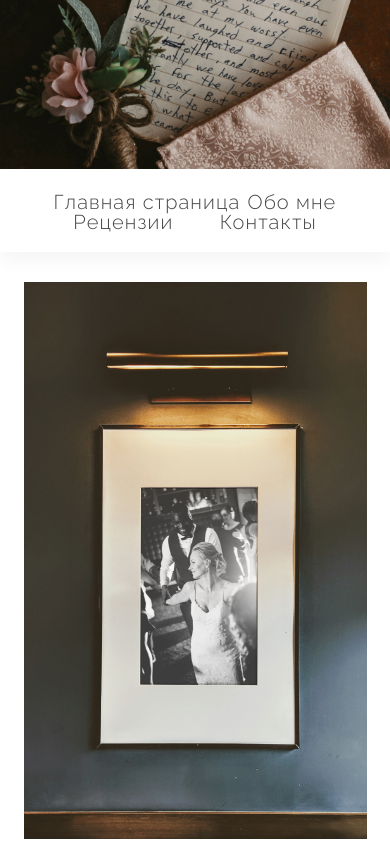
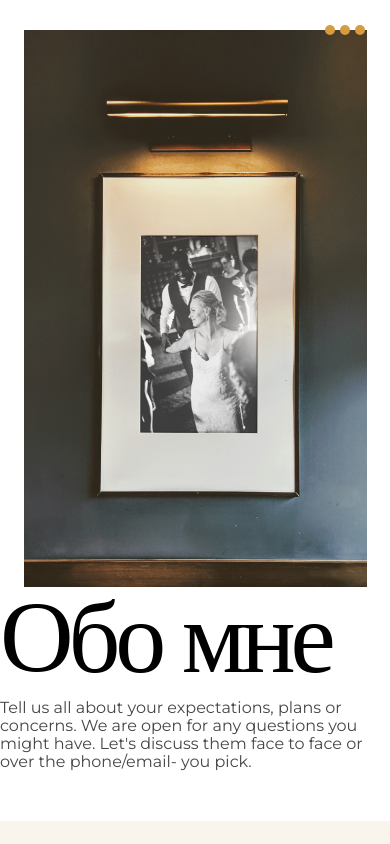
Before and after one commit to varflam/alina-gift, a React (Create React App) app: page /about in a window 390 px wide. Shown: the top 844 px of the page. Built offline with nearby package versions, Linux system fonts and the light colour scheme; data requests are answered from the project's data file; the HTML template or start-up script is replaced by a standard one; a web font is replaced by a local one.

Commit message:
media query navBar added

```diff
--- a/src/features/navigation/Navigation.js
+++ b/src/features/navigation/Navigation.js
@@ -1,29 +1,66 @@
-import {Link} from 'react-router-dom';
+import { useState, useEffect, useRef } from 'react';
+import {NavLink} from 'react-router-dom';
+import classNames from 'classnames';
 
+import ScrollToTop from '../../utils/ScrollToTop';
 import bg from '../../assets/navigation/bg.jpg';
 
 import './navigation.sass';
 
 const Navigation = () => {
+    const [openNav, setOpenNav] = useState(false);
+    const ref = useRef();
+
+    const changeNavStatus = (e) => {
+         if (e.currentTarget !== e.target) {
+            setOpenNav(state => !state);
+        }
+    }
+
+    useEffect(() => {
+        const listener = event => {
+          if (!ref.current || ref.current.contains(event.target)) {
+            return;
+          }
+          setOpenNav(false);
+        };
+        document.addEventListener('click', listener);
+        return () => {
+          document.removeEventListener('click', listener);
+        };
+    },[ref]);
+
+    const navClasses = classNames({
+        'nav' : true,
+        'nav_active' : openNav
+    });
+
     return(
-        <header>
+        <header ref={ref}>
+        <ScrollToTop/>
         <img src={bg} alt="Background" className="nav__img" />
-        <nav className="nav">
-            <ul>
+        <nav className={navClasses}>
+            <ul onClick={changeNavStatus}>
                 <li>
-                    <Link to="/" className="nav__link">Главная страница</Link>
+                    <NavLink to="/" className={({ isActive }) => isActive ? "nav__link nav__link_active" : "nav__link"}>Главная страница</NavLink>
                 </li>
                 <li>
-                    <Link to="/about" className="nav__link">Обо мне</Link>
+                    <NavLink to="/about" className={({ isActive }) => isActive ? "nav__link nav__link_active" : "nav__link"}>Обо мне</NavLink>
                 </li>
                 <li>
-                    <Link to="/reviews" className="nav__link">Рецензии</Link>
+                    <NavLink to="/reviews" className={({ isActive }) => isActive ? "nav__link nav__link_active" : "nav__link"}>Рецензии</NavLink>
                 </li>
                 <li>
-                    <Link to="/contacts" className="nav__link">Контакты</Link>
+                    <NavLink to="/contacts" className={({ isActive }) => isActive ? "nav__link nav__link_active" : "nav__link"}>Контакты</NavLink>
                 </li>
             </ul>
         </nav>
+        <div className="nav__hamburger"
+             onClick={() => setOpenNav(state => !state)}>
+                <span></span>
+                <span></span>
+                <span></span>
+        </div>
         </header>
     )
 }
--- a/src/features/navigation/navigation.sass
+++ b/src/features/navigation/navigation.sass
@@ -1,6 +1,7 @@
 @import '../../style/variables.sass'
 
 .nav
+    position: relative
     background: #fff
     padding: 20px 50px
     box-shadow: 0px 10px 17px rgba(0, 0, 0, 0.04)
@@ -22,3 +23,41 @@
         width: 100%
         height: 20vh
         object-fit: cover
+    &__hamburger
+        display: none
+        position: absolute
+        align-items: center
+        justify-content: space-between
+        right: 25px
+        top: 25px
+        height: 10px
+        width: 40px
+        span
+            display: block
+            width: 10px
+            height: 10px
+            background: $orange
+            border-radius: 100%
+
+@media( max-width: 768px)
+    .nav
+        position: fixed
+        top: 0
+        right: -100%
+        box-shadow: none
+        padding: 25px
+        height: 100vh
+        background-color: $light-gray
+        transition: right .5s
+        &_active
+            right: 0
+        ul
+            flex-direction: column
+            align-items: flex-end
+            height: 300px
+        &__img
+            display: none
+        &__hamburger
+            position: fixed
+            display: flex
+            z-index: 3
--- a/src/features/pages/blogPage/BlogPage.js
+++ b/src/features/pages/blogPage/BlogPage.js
@@ -1,12 +1,10 @@
 import PostList from '../../postList/PostList';
-import ScrollToTop from '../../../utils/ScrollToTop';
 
 import './blogPage.sass';
 
 const BlogPage = () => {
     return(
         <section className="blog-page">
-            <ScrollToTop/>
             <h1 className="title blog-page__title">Our Blog</h1>
             <p className="blog-page__descr">
             We are passionate about the industry we take part in, and we know well enoudh, how foreign it looks to out clients. Wedding photography and videography is way more complex than just pressing a button, and we would like to introduce you to all the little details that ususally behind the stage.
--- a/src/features/postList/PostList.js
+++ b/src/features/postList/PostList.js
@@ -30,9 +30,9 @@ const PostList = () => {
     const uploadPosts = (arr) => {
         arr.forEach((item, i) => {
             if(i === 0 || i % 2 === 0) {
+                rightPosts.push(item);
+            } else {
                 leftPosts.push(item);
-            } else {
-                rightPosts.push(item);
             }
         });
     }
--- a/src/style/style.sass
+++ b/src/style/style.sass
@@ -24,3 +24,7 @@
 
     100%
         opacity: 1
+
+@media( max-width: 768px)
+    .container
+        max-width: 100%
```
